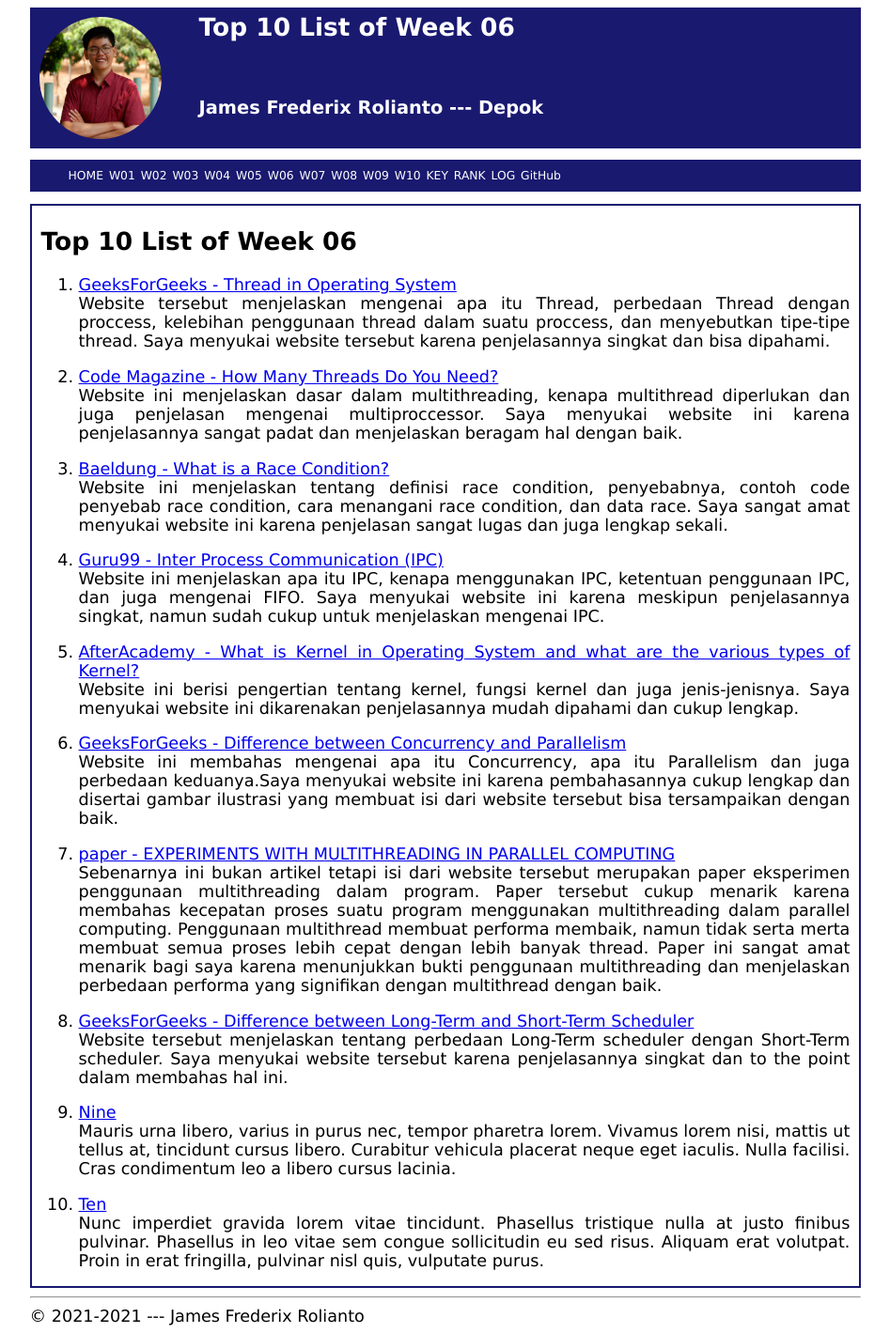
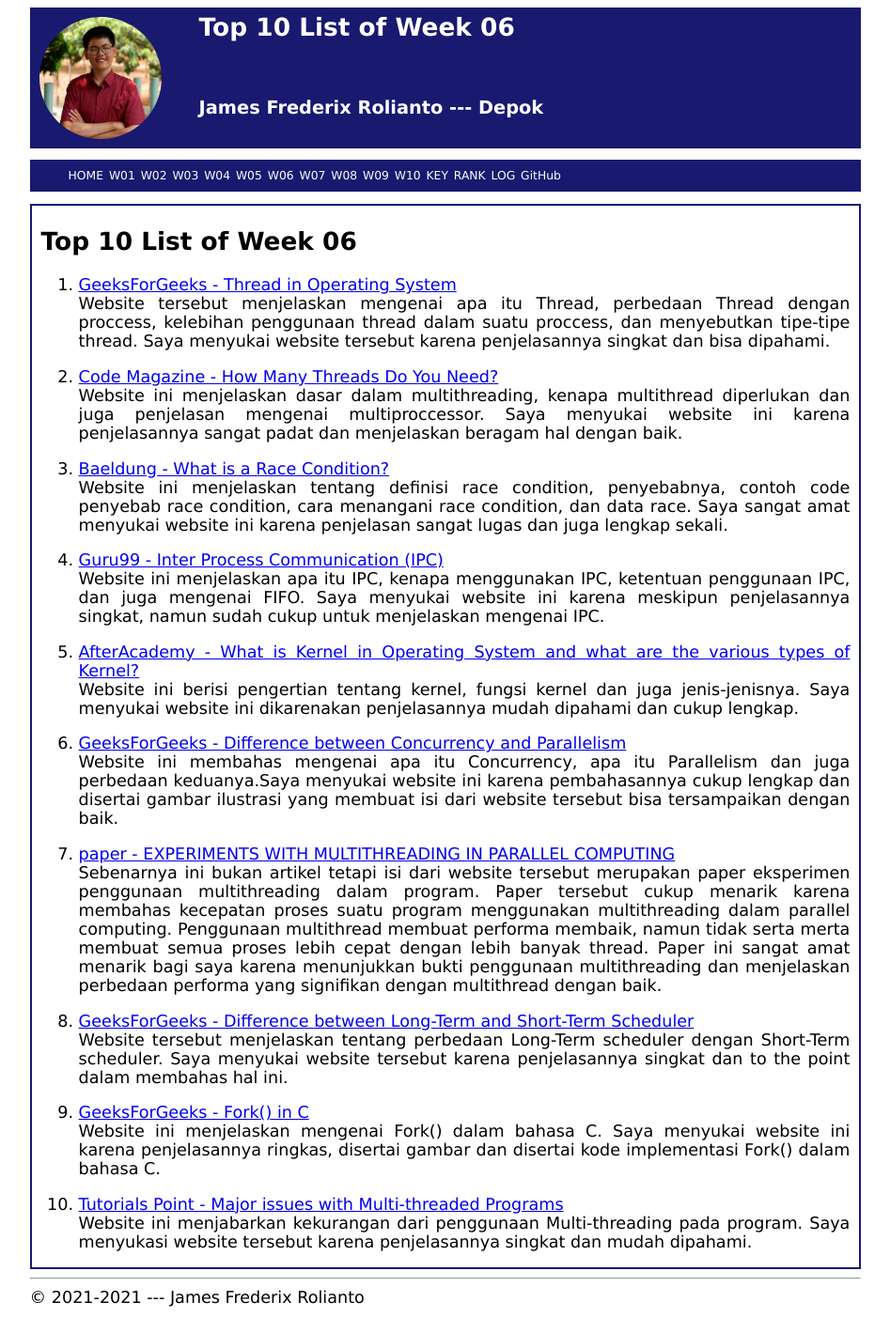
Before and after one commit to SinusCosinusTangen/os211, a Jekyll site: the page built from w06.md, in a window 1280 px wide. Shown: the whole page at 94% size, without its empty margins (166-1113 px from the left). Built offline with Jekyll 4.4.1, drawn with Linux system fonts in a browser that asks for light colours; our own code applies the rules of GitHub Pages for plain Markdown files.

Commit message:
OS211 SinusCosinusTangen

```diff
--- a/w06.md
+++ b/w06.md
@@ -41,16 +41,10 @@ signifikan dengan multithread dengan baik.
 Website tersebut menjelaskan tentang perbedaan Long-Term scheduler dengan Short-Term scheduler. Saya menyukai website tersebut karena
 penjelasannya singkat dan to the point dalam membahas hal ini.
 
-9. [Nine](https://en.wikipedia.org/wiki/9)<br>
-Mauris urna libero, varius in purus nec, tempor pharetra lorem.
-Vivamus lorem nisi, mattis ut tellus at, tincidunt cursus libero.
-Curabitur vehicula placerat neque eget iaculis.
-Nulla facilisi.
-Cras condimentum leo a libero cursus lacinia.
+9. [GeeksForGeeks - Fork() in C](https://www.geeksforgeeks.org/fork-system-call/)<br>
+Website ini menjelaskan mengenai Fork() dalam bahasa C. Saya menyukai website ini karena penjelasannya ringkas, disertai gambar dan
+disertai kode implementasi Fork() dalam bahasa C.
 
-10. [Ten](https://en.wikipedia.org/wiki/10)<br>
-Nunc imperdiet gravida lorem vitae tincidunt.
-Phasellus tristique nulla at justo finibus pulvinar.
-Phasellus in leo vitae sem congue sollicitudin eu sed risus.
-Aliquam erat volutpat.
-Proin in erat fringilla, pulvinar nisl quis, vulputate purus.
+10. [Tutorials Point - Major issues with Multi-threaded Programs](https://www.tutorialspoint.com/major-issues-with-multi-threaded-programs)<br>
+Website ini menjabarkan kekurangan dari penggunaan Multi-threading pada program. Saya menyukasi website tersebut karena penjelasannya
+singkat dan mudah dipahami.
```
